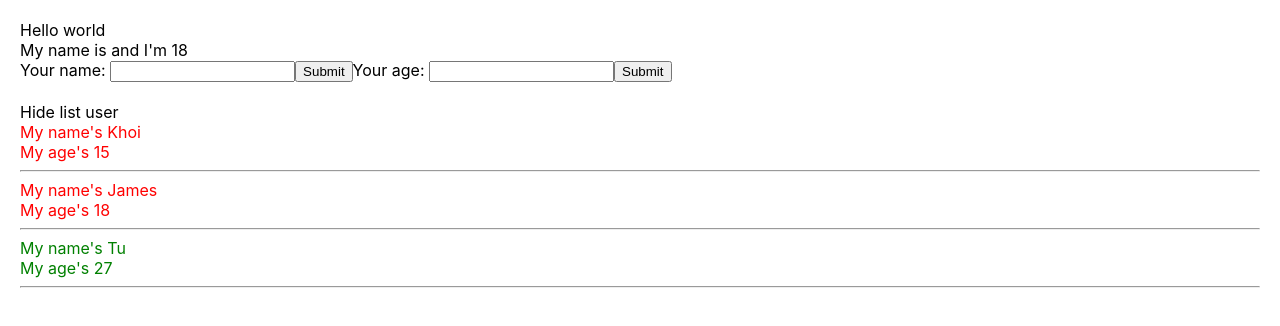
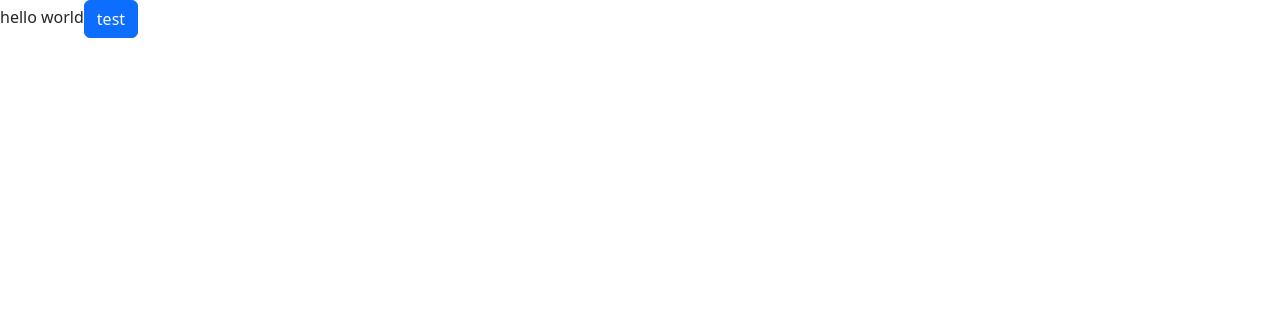
Before and after one commit to leminhkhoi-james/test-demo-react, a React (Create React App) app: page / in a window 1280 px wide. Shown: the top 326 px of the page. Built offline with nearby package versions, Linux system fonts and the light colour scheme.

Commit message:
setup bootstrap 5 & react router dom v6

```diff
--- a/package.json
+++ b/package.json
@@ -6,9 +6,12 @@
     "@testing-library/jest-dom": "5.16.4",
     "@testing-library/react": "13.3.0",
     "@testing-library/user-event": "13.5.0",
+    "bootstrap": "5.2.0",
     "react": "18.2.0",
+    "react-bootstrap": "2.4.0",
     "react-dom": "18.2.0",
     "react-redux": "8.0.1",
+    "react-router-dom": "6.3.0",
     "react-scripts": "5.0.1",
     "redux": "4.2.0",
     "redux-devtools-extension": "2.13.9",
--- a/src/App.js
+++ b/src/App.js
@@ -1,43 +1,14 @@
 
-import logo from "./logo.svg";
 import "./App.scss";
-import { useDispatch, useSelector } from "react-redux";
-import { increaseCounter, decreaseCounter } from "./redux/action/counterAction";
-import MyComponent from "./components/MyComponent";
-import React from "react";
 
-class App extends React.Component {
+const App = () => {
 
-   state
-   render() {
-      return (
-         <div>Hello world
-            <MyComponent></MyComponent>
-         </div>
-      );
-   }
-}
-
-
-// const App = () => {
-//   const count = useSelector((state) => state.counter.count);
-//   const dispatch = useDispatch();
-
-//   return (
-
-
-//     <div className="App">
-//       <header className="App-header">
-//         <img src={logo} className="App-logo" alt="logo" />
-//         <p>
-//           Edit <code>src/App.js</code> and save to reload.
-//         </p>
-//         <div>Count = {count}</div>
-//         <button onClick={() => dispatch(increaseCounter())}>Increase</button>
-//         <button onClick={() => dispatch(decreaseCounter())}>Decrease</button>
-//       </header>
-//     </div>
-//   );
-// };
+   return (
+      <div className="app-container">
+         hello world
+         <button className="btn btn-primary">test</button>
+      </div>
+   );
+};
 
 export default App;
--- a/src/App.scss
+++ b/src/App.scss
@@ -1,52 +1,9 @@
-$color_1: white;
-$color_2: #61dafb;
-$font-family_1: -apple-system, BlinkMacSystemFont, "Segoe UI", "Roboto",
-  "Oxygen", "Ubuntu", "Cantarell", "Fira Sans", "Droid Sans", "Helvetica Neue",
-  sans-serif;
-$font-family_2: source-code-pro, Menlo, Monaco, Consolas, "Courier New",
-  monospace;
-$background-color_1: #282c34;
-
-@keyframes App-logo-spin {
-  from {
-    transform: rotate(0deg);
-  }
-  to {
-    transform: rotate(360deg);
-  }
-}
 body {
-  padding: 20px;
+  padding: 0;
   margin: 0;
-  font-family: $font-family_1;
+  font-family: -apple-system, BlinkMacSystemFont, "Segoe UI", "Roboto", "Oxygen",
+    "Ubuntu", "Cantarell", "Fira Sans", "Droid Sans", "Helvetica Neue",
+    sans-serif;
   -webkit-font-smoothing: antialiased;
   -moz-osx-font-smoothing: grayscale;
 }
-code {
-  font-family: $font-family_2;
-}
-.App {
-  text-align: center;
-}
-.App-logo {
-  height: 40vmin;
-  pointer-events: none;
-}
-.App-header {
-  background-color: $background-color_1;
-  min-height: 100vh;
-  display: flex;
-  flex-direction: column;
-  align-items: center;
-  justify-content: center;
-  font-size: calc(10px + 2vmin);
-  color: $color_1;
-}
-.App-link {
-  color: $color_2;
-}
-@media (prefers-reduced-motion: no-preference) {
-  .App-logo {
-    animation: App-logo-spin infinite 20s linear;
-  }
-}
--- a/src/index.js
+++ b/src/index.js
@@ -4,12 +4,13 @@ import App from './App';
 import reportWebVitals from './reportWebVitals';
 import { Provider } from 'react-redux';
 import store from './redux/store';
+import 'bootstrap/dist/css/bootstrap.min.css';
 
 const root = ReactDOM.createRoot(document.getElementById('root'));
 root.render(
   <Provider store={store}>
     {/* <React.StrictMode> */}
-      <App />
+    <App />
     {/* </React.StrictMode> */}
   </Provider>
 );
```
Also changed, not shown: 1 other file (tests, documents, lock files or other folders).
